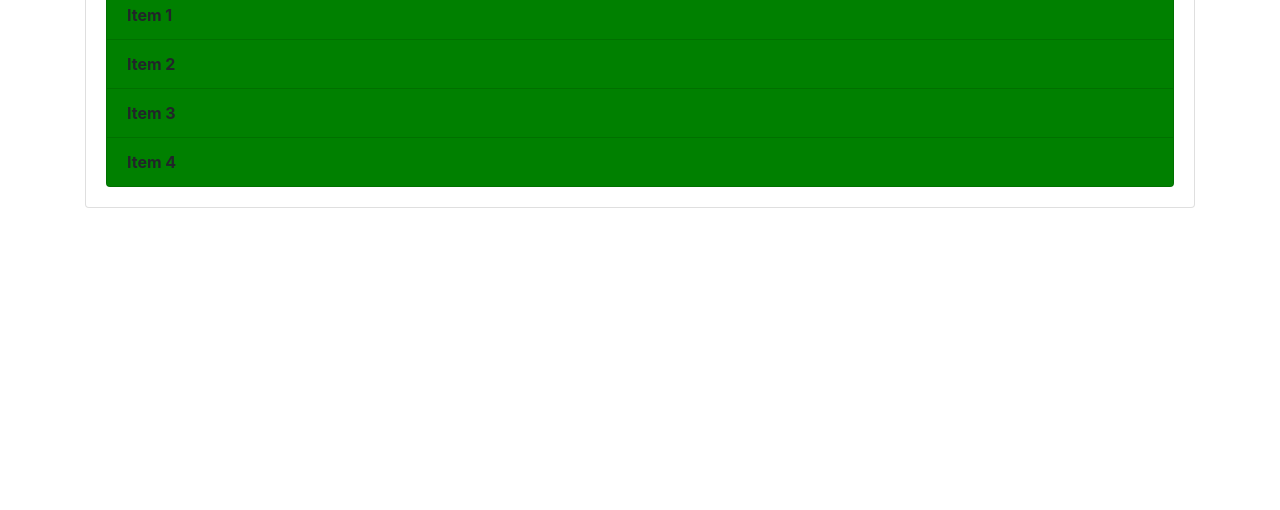
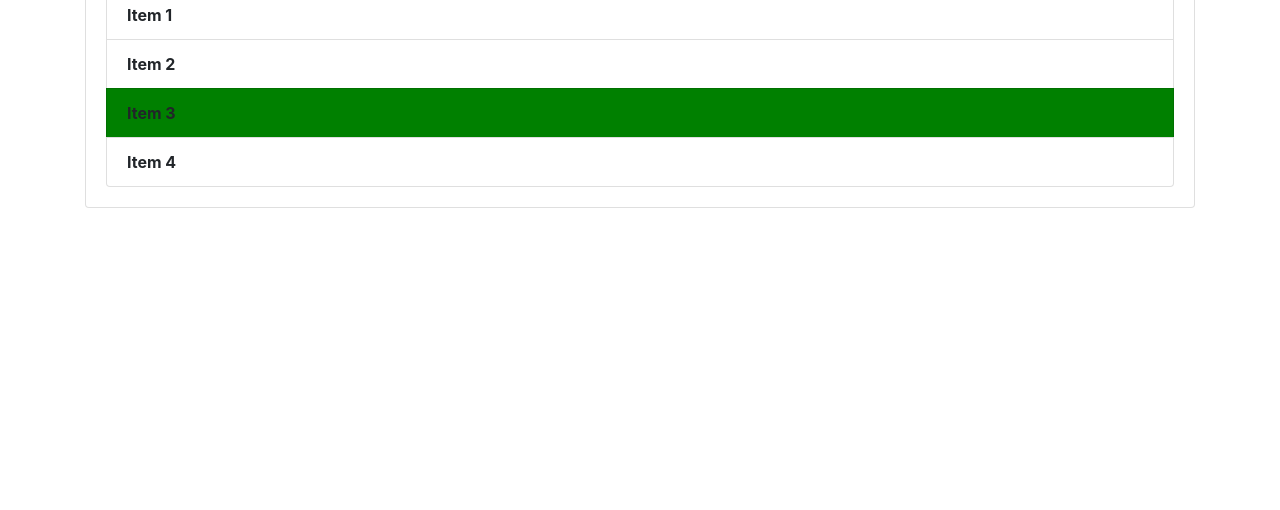
Before and after one commit to malviyasarvesh83/FirstGit, a plain HTML site: page index.html in a window 1280 px wide. Shown: the part 290-800 px from the top of the page. Drawn offline with nearby package versions, Linux system fonts and the light colour scheme.

Commit message:
Third commit

```diff
--- a/index.html
+++ b/index.html
@@ -51,9 +51,9 @@
     header.style.borderBottom = 'solid 3px #000';
 
     var items = document.getElementsByClassName('list-group-item');
+    items[2].style.backgroundColor = 'green';
     for (var i=0;i<=items.length;i++) {
         items[i].style.fontWeight = 'bold';
-        items[i].style.backgroundColor = 'green';
     }
 
   </script>
```
